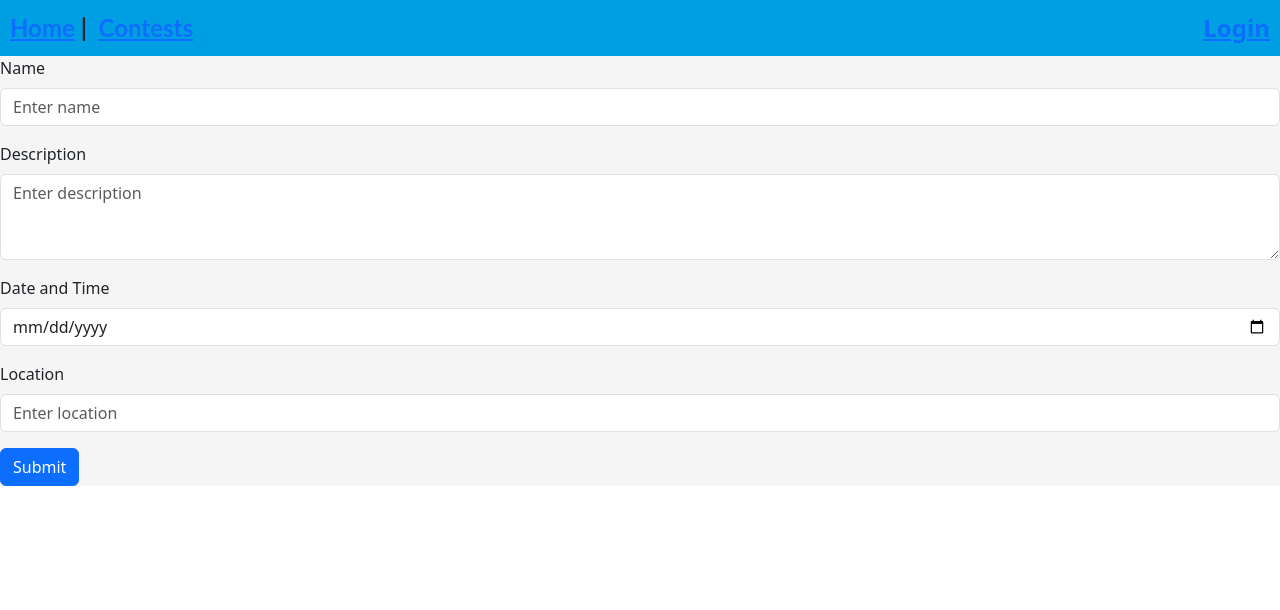
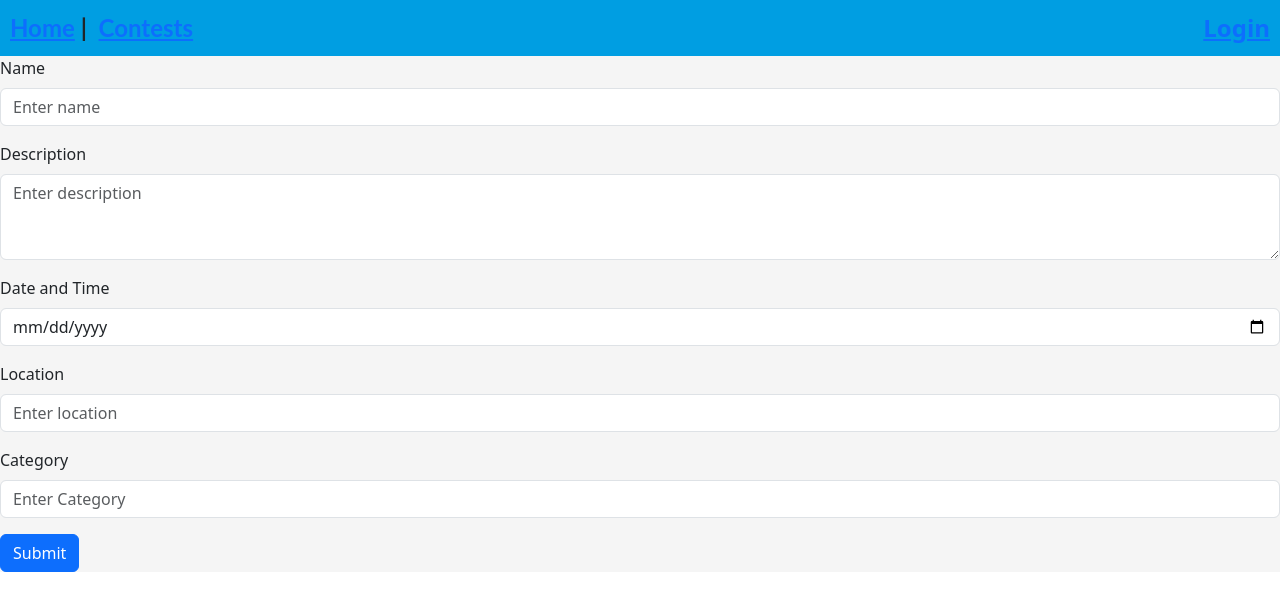
Before and after one commit to Rolandg24/Contest_Application, a Vue app in the folder vue/: page /contests/newContest in a window 1280 px wide. Shown: the top 610 px of the page. Built offline with nearby package versions, Linux system fonts and the light colour scheme; no server answers.

Commit message:
added catergory input to NewContestForm.vue

```diff
--- a/vue/src/components/NewContestForm.vue
+++ b/vue/src/components/NewContestForm.vue
@@ -27,6 +27,13 @@
         v-model="newContest.contestLocation" />
     </div>
 
+    <!-- Category Field -->
+    <div class="mb-3">
+      <label for="inputLocation" class="form-label">Category</label>
+      <input type="text" class="form-control" id="inputLocation" placeholder="Enter Category"
+        v-model="newContest.contestCategoryName" />
+    </div>
+
     <!-- Submit Button -->
     <button type="submit" class="btn btn-primary">Submit</button>
   </form>
@@ -46,6 +53,7 @@ export default {
         contestDescription: '',
         dateAndTime: '',
         contestLocation: '',
+        contestCategoryName: ''
       }
     };
   },
@@ -59,6 +67,7 @@ export default {
           this.newContest.dateAndTime = this.contest.dateAndTime;
           this.newContest.contestLocation = this.contest.contestLocation;
           this.newContest.contestId = this.contest.contestId;
+          this.newContest.contestCategoryName = this.contest.contestCategoryName;
 
         })
     },
```
